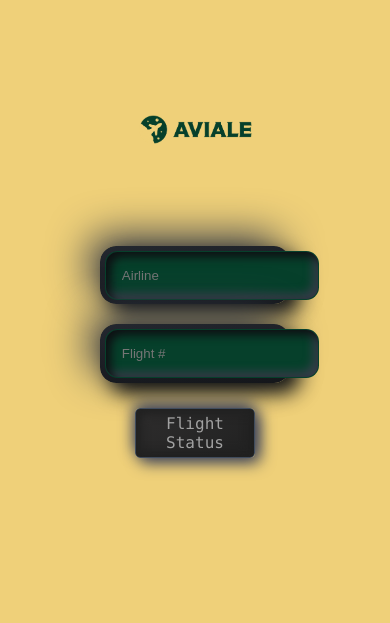
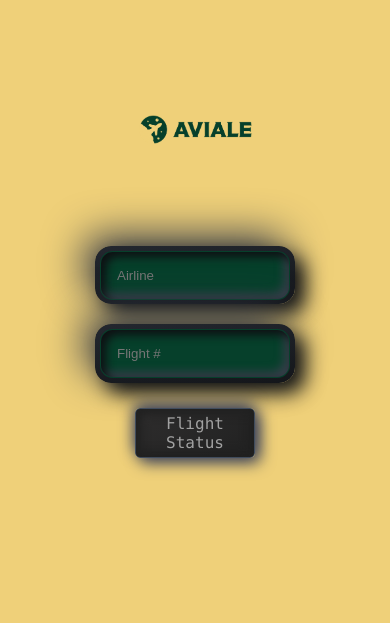
Before and after one commit to rahimhussain95/Aviale, a Flask app: page / in a window 390 px wide. Shown: the part 84-707 px from the top of the page. Run offline with Flask 3, Linux system fonts and the light colour scheme.

Commit message:
fixed issue with input container not properly resizing on mobile

```diff
--- a/static/styles.css
+++ b/static/styles.css
@@ -108,6 +108,7 @@ main {
       inset -5px -5px 10px #383e4b,
       0px 0px 100px rgba(255, 212, 59, 0),
       0px 0px 100px rgba(255, 102, 0, 0);
+    box-sizing: border-box;
     width: 100%;
     flex-basis: 100%;
     padding: 1rem;
@@ -130,10 +131,12 @@ main {
   @media (max-width: 500px) {
     .input-container {
       flex-direction: column;
+      width: 100%;
     }
 
     .input-container input {
       border-radius: 0.8rem;
+      width: 100%;
     }
   }
 
```
